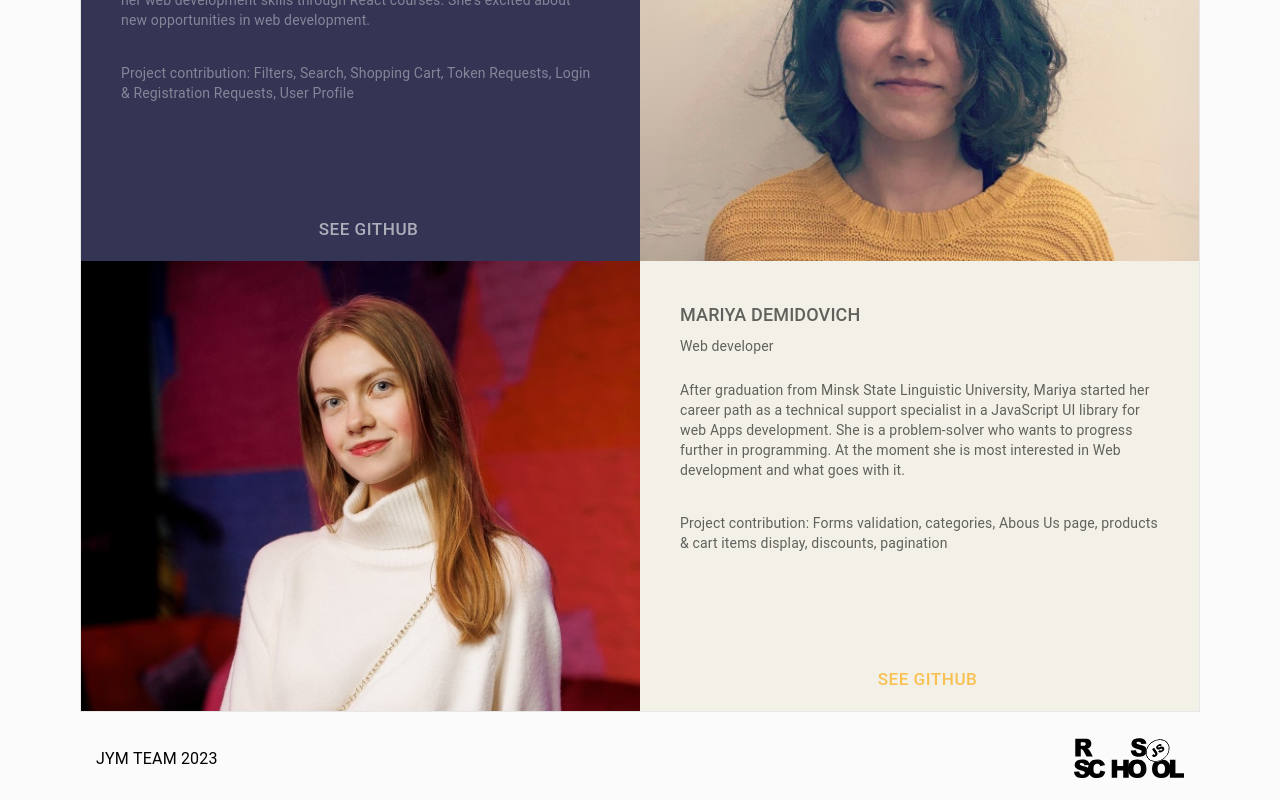
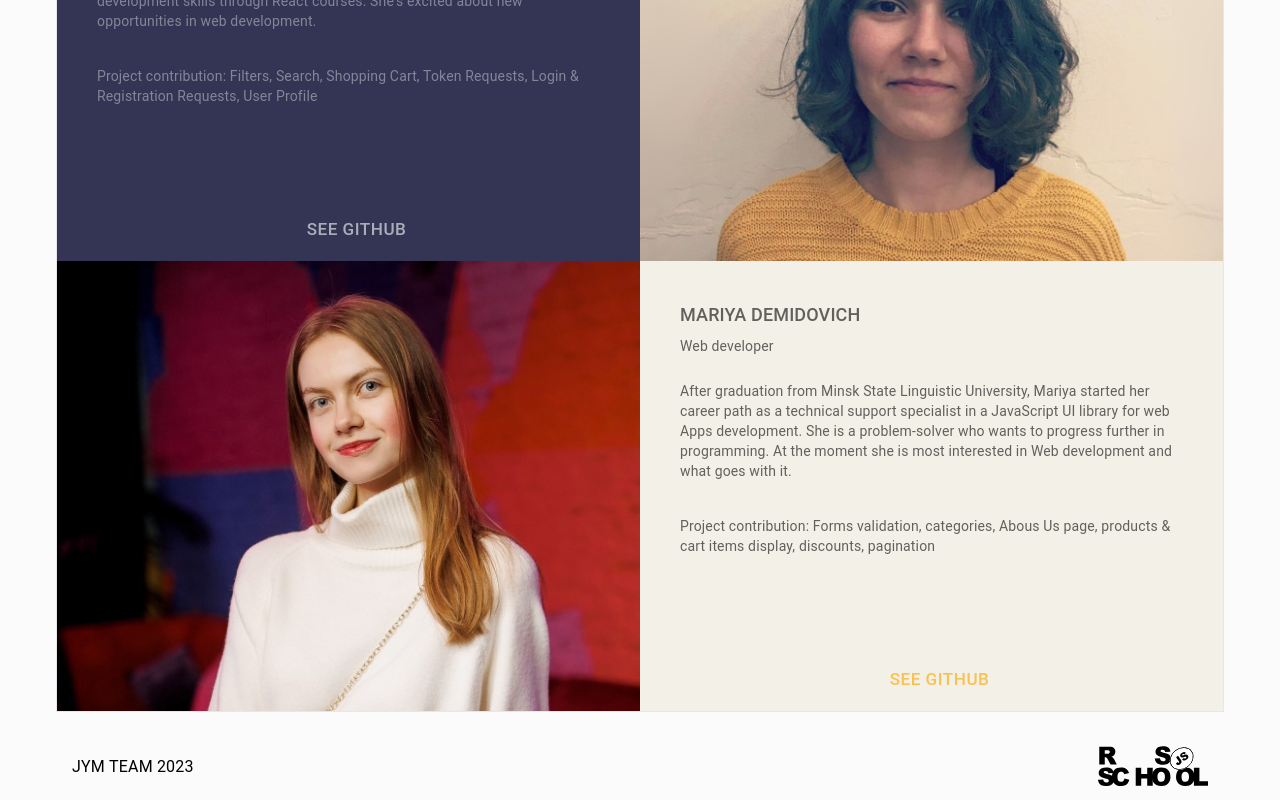
Before and after one commit to JYMTeam/eCommerce-Application, a React (Create React App) app in the folder ecommerce-app/: page /about in a window 1280 px wide. Shown: the part 946-1746 px from the top of the page. Built offline with nearby package versions, Linux system fonts and the light colour scheme; what @commercetools/sdk-client-v2 would draw is missing.

Commit message:
fix: paddings and add footer in all pages (EC-154)

```diff
--- a/ecommerce-app/src/App.tsx
+++ b/ecommerce-app/src/App.tsx
@@ -20,6 +20,7 @@ import { hideNotification } from "./store/actions/notificationActions";
 import CategoryPage from "./pages/CategoryPage";
 import { AboutUsPage } from "./pages/AboutUsPage";
 import { TokenManager } from "./components/TokenManager";
+import Footer from "./components/Footer/Footer";
 
 function App() {
   type MyComponentProps = React.PropsWithChildren<{}>;
@@ -97,7 +98,7 @@ function App() {
 
   return (
     <LocalizationProvider dateAdapter={AdapterDayjs}>
-      <Container maxWidth="lg" sx={{ padding: { xs: "0 1em" } }}>
+      <Container maxWidth="lg" sx={{ padding: { xs: "0", sm: "0 1em" } }}>
         <div className="App">
           <TokenManager />
           <ThemeProvider theme={Theme}>
@@ -107,6 +108,8 @@ function App() {
                 <Route key={index} path={route.path} element={route.element} />
               ))}
             </Routes>
+
+            <Footer />
           </ThemeProvider>
         </div>
       </Container>
--- a/ecommerce-app/src/components/Footer/Footer.tsx
+++ b/ecommerce-app/src/components/Footer/Footer.tsx
@@ -6,6 +6,7 @@ import RSS_School_JS_Logo from "../../assets/rss-school-js.svg";
 
 export const FOOTER_MIN_HEIGHT = 4;
 const FOOTER_PADDING = "1rem";
+const FOOTER_PADDING_TOP = "0.5rem";
 const FOOTER_LOGO_URL = "https://rs.school/js/";
 const FOOTER_JYM_TEAM_URL = "mailto:jymteam2023@gmail.com";
 const FOOTER_LOGO_WIDTH = "110px";
@@ -24,6 +25,7 @@ const footerSx = {
   gap: FOOTER_iTEMS_GAP,
   paddingRight: FOOTER_PADDING,
   paddingLeft: FOOTER_PADDING,
+  paddingTop: FOOTER_PADDING_TOP,
   alignItems: "center",
   justifyContent: "space-between",
 };
--- a/ecommerce-app/src/components/UserProfile/UserPassword/UpdateUserPasswordForm.tsx
+++ b/ecommerce-app/src/components/UserProfile/UserPassword/UpdateUserPasswordForm.tsx
@@ -25,13 +25,20 @@ const checkboxSx: SxProps<Theme> = {
   fontSize: "14px",
   marginTop: "0.5rem",
 };
+
 const passwordBoxSx: SxProps<Theme> = {
   display: "flex",
+  flexWrap: "wrap",
   alignItems: "center",
   gap: "0.8rem",
 };
+
 const passwordInputSx: SxProps<Theme> = {
   flexGrow: 1,
+};
+
+const stackFormSx: SxProps<Theme> = {
+  paddingTop: "2.5rem",
 };
 
 export const UpdateUserPasswordForm = () => {
@@ -92,7 +99,7 @@ export const UpdateUserPasswordForm = () => {
             autoComplete="off"
           >
             <FormControl fullWidth>
-              <Stack spacing={2} sx={{ paddingTop: "2.1rem" }}>
+              <Stack spacing={2} sx={stackFormSx}>
                 <Box sx={passwordBoxSx}>
                   <TextField
                     sx={passwordInputSx}
--- a/ecommerce-app/src/pages/AboutUsPage.tsx
+++ b/ecommerce-app/src/pages/AboutUsPage.tsx
@@ -1,6 +1,5 @@
 import React from "react";
-import { Box, Container, Typography } from "@mui/material";
-import Footer from "../components/Footer/Footer";
+import { Box, Typography } from "@mui/material";
 import AboutUsStack from "../components/AboutUsStack/AboutUsStack";
 
 const aboutUsBoxSx = {
@@ -25,16 +24,14 @@ const aboutUsTextSx = {
 
 export function AboutUsPage() {
   return (
-    <>
-      <Container>
     <Box component={"main"} sx={aboutUsBoxSx}>
       <Typography variant="h6" component="h2" sx={aboutUsHeaderSx}>
         Meet the JYMTeam
       </Typography>
       <Typography variant="body2" component="p" sx={aboutUsTextSx}>
-            The JYMTeam was started in 2023 when three girls decided to unite
-            and work together on the eCommerce site you are currently visiting.
-            The site is powered by{" "}
+        The JYMTeam was started in 2023 when three girls decided to unite and
+        work together on the eCommerce site you are currently visiting. The site
+        is powered by{" "}
         <a
           href="https://docs.commercetools.com/docs/"
           target="_blank"
@@ -43,8 +40,8 @@ export function AboutUsPage() {
         >
           CommerceTools
         </a>
-            , a leading provider of commerce solutions for B2C and B2B
-            enterprises. We chose{" "}
+        , a leading provider of commerce solutions for B2C and B2B enterprises.
+        We chose{" "}
         <a
           href="https://www.atlassian.com/software/jira/guides/getting-started/basics#step-1-create-a-project"
           target="_blank"
@@ -53,16 +50,13 @@ export function AboutUsPage() {
         >
           Jira
         </a>{" "}
-            to manage our Scrum project. It helped us a lot with tasks
-            distribution and tracking in each sprint. To speed up the
-            development process, the site was developed using the React library.
-            But the main secret of our collaboration was mutual support,
-            discussion and active participation of each team member.
+        to manage our Scrum project. It helped us a lot with tasks distribution
+        and tracking in each sprint. To speed up the development process, the
+        site was developed using the React library. But the main secret of our
+        collaboration was mutual support, discussion and active participation of
+        each team member.
       </Typography>
       <AboutUsStack />
     </Box>
-        <Footer></Footer>
-      </Container>
-    </>
   );
 }
--- a/ecommerce-app/src/pages/MainPage.tsx
+++ b/ecommerce-app/src/pages/MainPage.tsx
@@ -1,16 +1,14 @@
-import { Box, Container } from "@mui/material";
 import React from "react";
+import { Box } from "@mui/material";
 import { MainPageCarousel } from "../components/MainPageCarousel/MainPageCarousel";
 import MainPageBanner from "../components/MainPageBanner";
-import Footer from "../components/Footer/Footer";
 export function MainPage() {
   return (
-    <Container>
+    <>
       <Box mt={6} mb={2}>
         <MainPageCarousel />
         <MainPageBanner />
       </Box>
-      <Footer></Footer>
-    </Container>
+    </>
   );
 }
```
Lines whose indentation alone changed are shown as unchanged.
